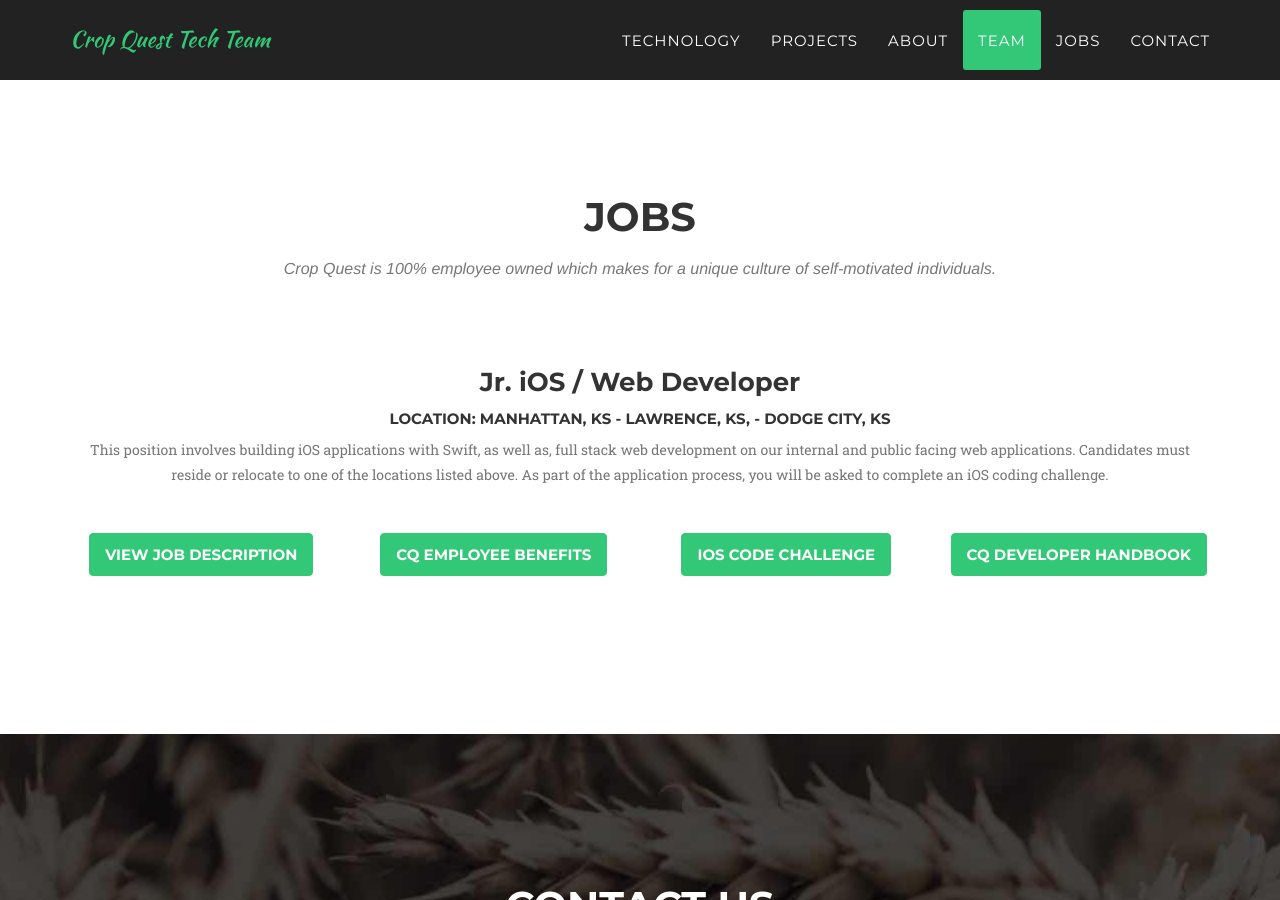
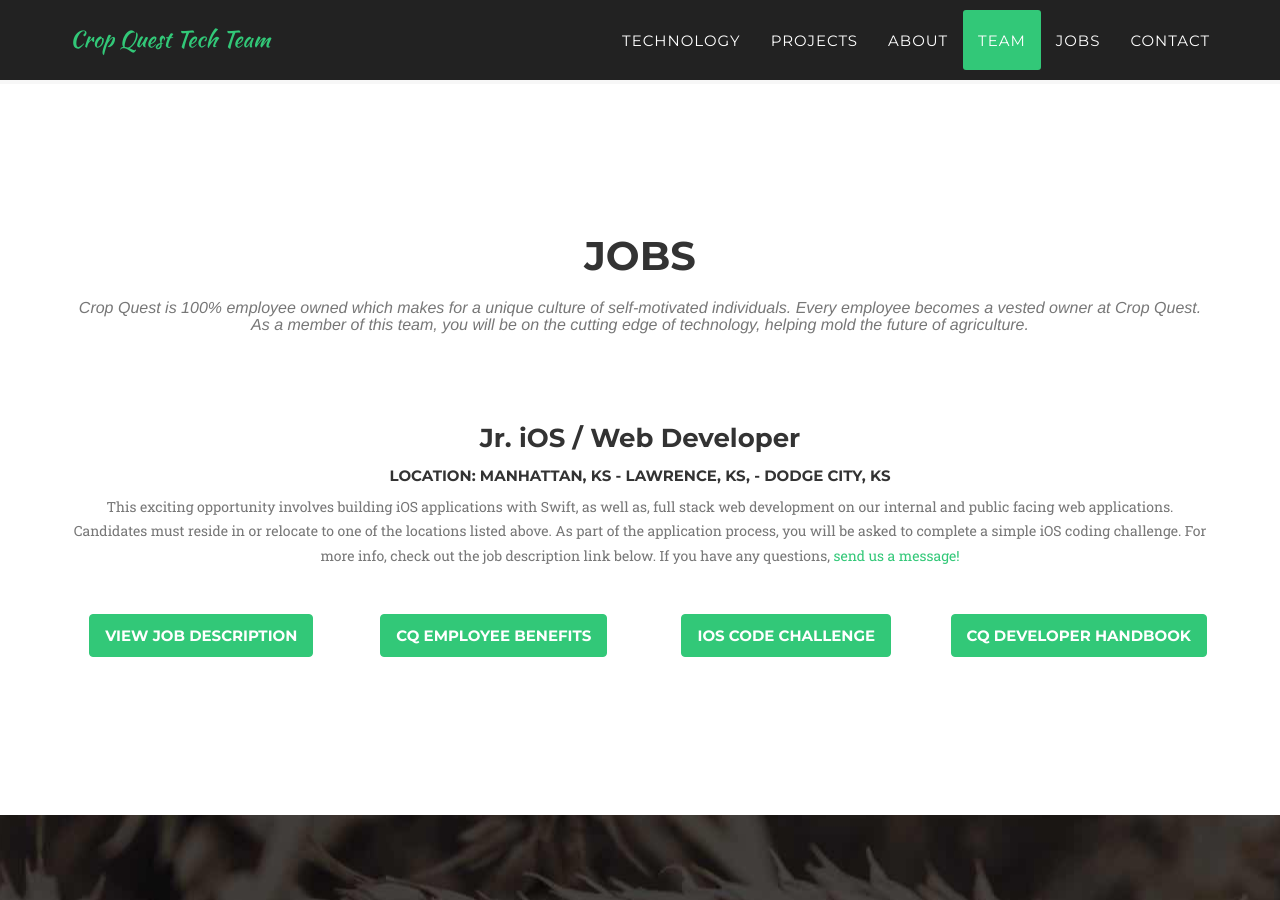
Before and after one commit to jdavee/tech.cropquest.com, a Jekyll site: the page built from index.html, in a window 1280 px wide and 900 px high, scrolled down 5600 px. Built offline with Jekyll 4.4.1, drawn with Linux system fonts in a browser that asks for light colours; some web fonts are replaced; some of the changed text lies outside the part shown.

Commit message:
Update contact and jobs partials

```diff
--- a/_config.yml
+++ b/_config.yml
@@ -29,7 +29,7 @@ people:
 
 - name: Josh DaVee
   pic: 1
-  position: Jr. Developer
+  position: Jr. Developer / Designer
   location: Lawrence, KS
   social:
     - title: github
@@ -37,7 +37,7 @@ people:
 
 - name: Colt Petty
   pic: 1
-  position: IT Specialist
+  position: IT Specialist / Support
   location: Dodge City, KS
   social:
     - title: linkedin
--- a/_includes/contact.html
+++ b/_includes/contact.html
@@ -19,13 +19,13 @@
                                     <p class="help-block text-danger"></p>
                                 </div>
                                 <div class="control-group form-group">
-                                    <input type="tel" class="form-control" name="phone" placeholder="Your Phone" id="phone">
+                                    <input type="text" class="form-control" name="subject" placeholder="Subject *" id="subject" required data-validation-required-message="Please enter a subject.">
                                     <p class="help-block text-danger"></p>
                                 </div>
                             </div>
                             <div class="col-md-6">
                                 <div class="control-group form-group">
-                                    <textarea class="form-control" name="message" placeholder="Your Message *" id="message" required data-validation-required-message="Please enter a message."></textarea>
+                                    <textarea class="form-control" name="message" placeholder="Message *" id="message" required data-validation-required-message="Please enter a message."></textarea>
                                     <p class="help-block text-danger"></p>
                                 </div>
                             </div>
--- a/_includes/jobs.html
+++ b/_includes/jobs.html
@@ -4,7 +4,11 @@
             <div class="row">
                 <div class="col-lg-12 text-center">
                     <h2 class="section-heading">Jobs</h2>
-                    <h3 class="section-subheading text-muted">Crop Quest is 100% employee owned which makes for a unique culture of self-motivated individuals.</h3>
+                    <h3 class="section-subheading text-muted">
+                      Crop Quest is 100% employee owned which makes for a unique culture of self-motivated individuals.
+                      Every employee becomes a vested owner at Crop Quest.
+                      As a member of this team, you will be on the cutting edge of technology, helping mold the future of agriculture.
+                    </h3>
                 </div>
             </div>
             <div class="row text-center">
@@ -12,8 +16,9 @@
                     <h3 class="service-heading">Jr. iOS / Web Developer</h3>
                     <h5>Location: Manhattan, KS - Lawrence, KS, - Dodge City, KS</h5>
                     <p class="text-muted">
-                      This position involves building iOS applications with Swift, as well as, full stack web development on our internal and public facing web applications.
-                      Candidates must reside or relocate to one of the locations listed above. As part of the application process, you will be asked to complete an iOS coding challenge.
+                      This exciting opportunity involves building iOS applications with Swift, as well as, full stack web development on our internal and public facing web applications.
+                      Candidates must reside in or relocate to one of the locations listed above. As part of the application process, you will be asked to complete a simple iOS coding challenge.
+                      For more info, check out the job description link below. If you have any questions, <a class="page-scroll" href="#contact">send us a message!</a>
                     </p>
                     <p><br></p>
 
--- a/_includes/team.html
+++ b/_includes/team.html
@@ -4,7 +4,7 @@
             <div class="row">
                 <div class="col-lg-12 text-center">
                     <h2 class="section-heading">Our Team</h2>
-                    <h3 class="section-subheading text-muted"></h3>
+                    <h3 class="section-subheading text-muted">We have a team of exceptional people who take on challenges and love to innovate!</h3>
                 </div>
             </div>
             <div class="row">
```
